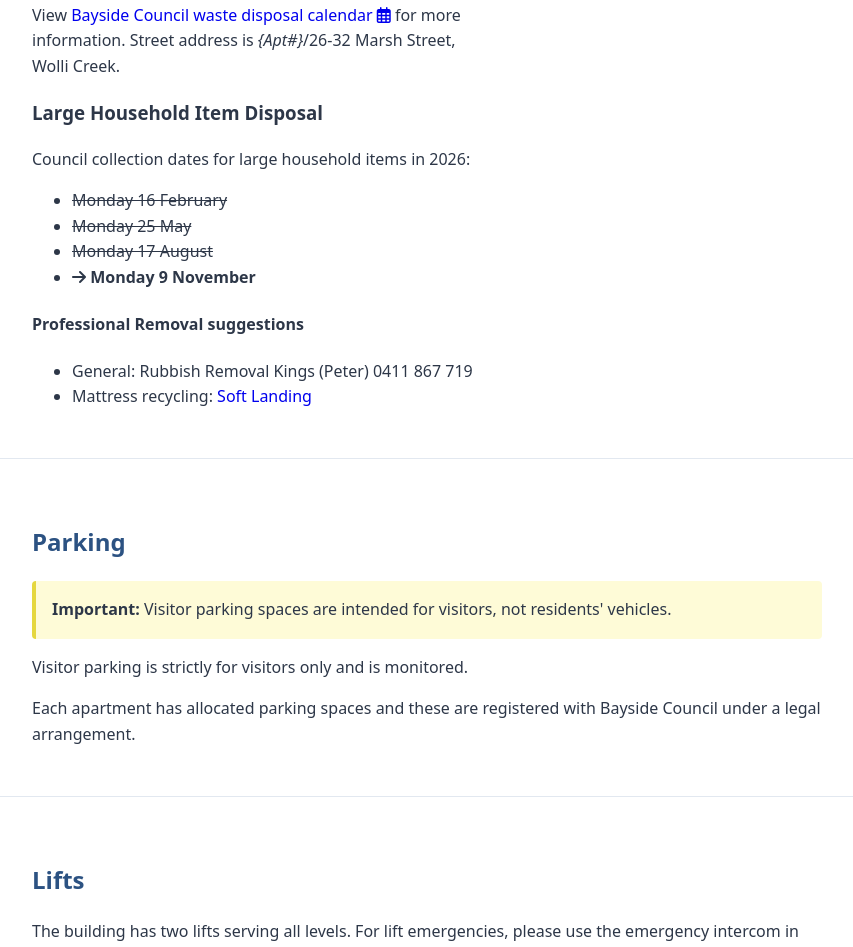
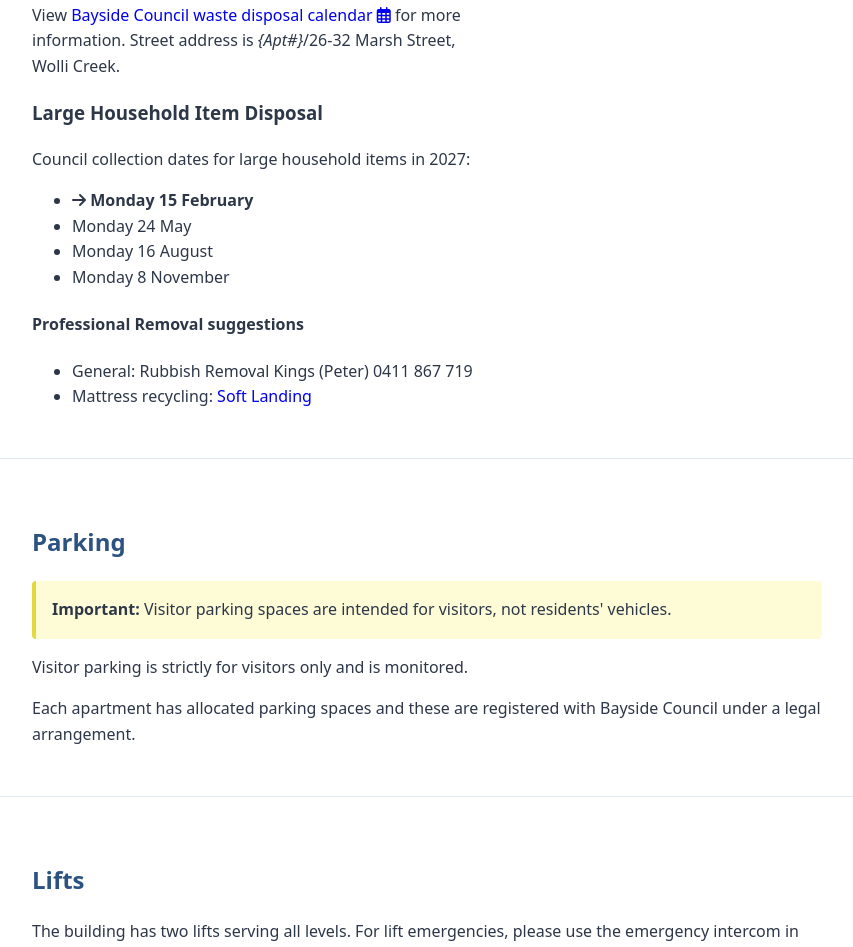
Before and after one commit to pasiphaegh/AvionInfo, a plain HTML site: page 04-building-info.html in a window 1280 px wide. Shown: the part 1073-2020 px from the top of the page, without its empty margins (354-1207 px from the left). Drawn offline with Linux system fonts and the light colour scheme.

Commit message:
Update 04-building-info.html
Updated waste removal dates for curbside collection.

```diff
--- a/04-building-info.html
+++ b/04-building-info.html
@@ -646,12 +646,12 @@
                     <p>Regular 4-week calendar shown and each week is the same.</p>
                     <p>View <a target="_blank" href="https://waste.bayside.nsw.gov.au/calendar">Bayside Council waste disposal calendar <i class="far fa-calendar-alt calendar-icon"></i></a> for more information. Street address is <i>{Apt#}</i>/26-32 Marsh Street, Wolli Creek.</p>
                     <h3>Large Household Item Disposal</h3>
-                    <p>Council collection dates for large household items in 2026:</p>
+                    <p>Council collection dates for large household items in 2027:</p>
                     <ul>
-                        <li><s>Monday 16 February</s></li>
-                        <li><s>Monday 25 May</s></li>
-                        <li><s>Monday 17 August</s></li>
-                        <li><i class="fa-solid fa-arrow-right"></i> <b>Monday 9 November</b></li>
+                        <li><i class="fa-solid fa-arrow-right"></i> <b>Monday 15 February</b></li>
+                        <li>Monday 24 May</li>
+                        <li>Monday 16 August</li>
+                        <li>Monday 8 November</li>
                     </ul>
                     <p>
                         <h4>Professional Removal suggestions</h4>
```
